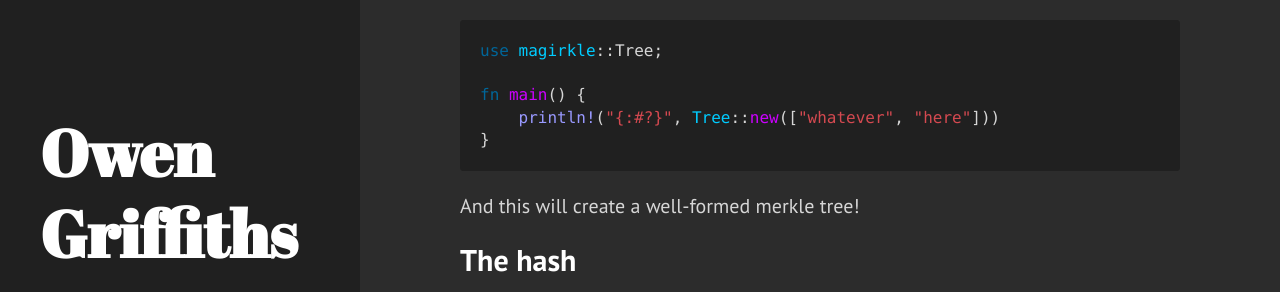
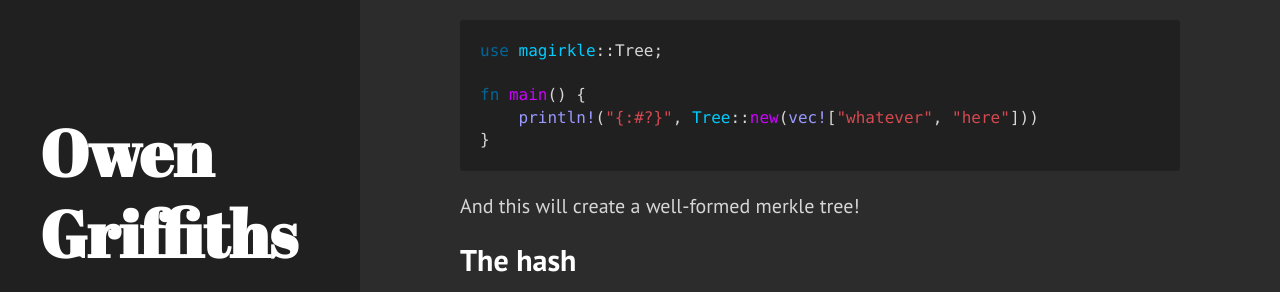
Before and after one commit to Owez/portfolio, a Jekyll site: the page built from _posts/2020-11-07-the-merkle-tree.md, in a window 1280 px wide and 900 px high. Shown: the part 288-580 px from the top of the window. Built offline with Jekyll 4.4.1, drawn with Linux system fonts in a browser that asks for light colours.

Commit message:
Made example into a vec! for merkle trees

````diff
--- a/_posts/2020-11-07-the-merkle-tree.md
+++ b/_posts/2020-11-07-the-merkle-tree.md
@@ -11,7 +11,7 @@ For an upcoming, *secret* project, I have been making a small crate for speedy [
 use magirkle::Tree;
 
 fn main() {
-    println!("{:#?}", Tree::new(["whatever", "here"]))
+    println!("{:#?}", Tree::new(vec!["whatever", "here"]))
 }
 ```
 
````
